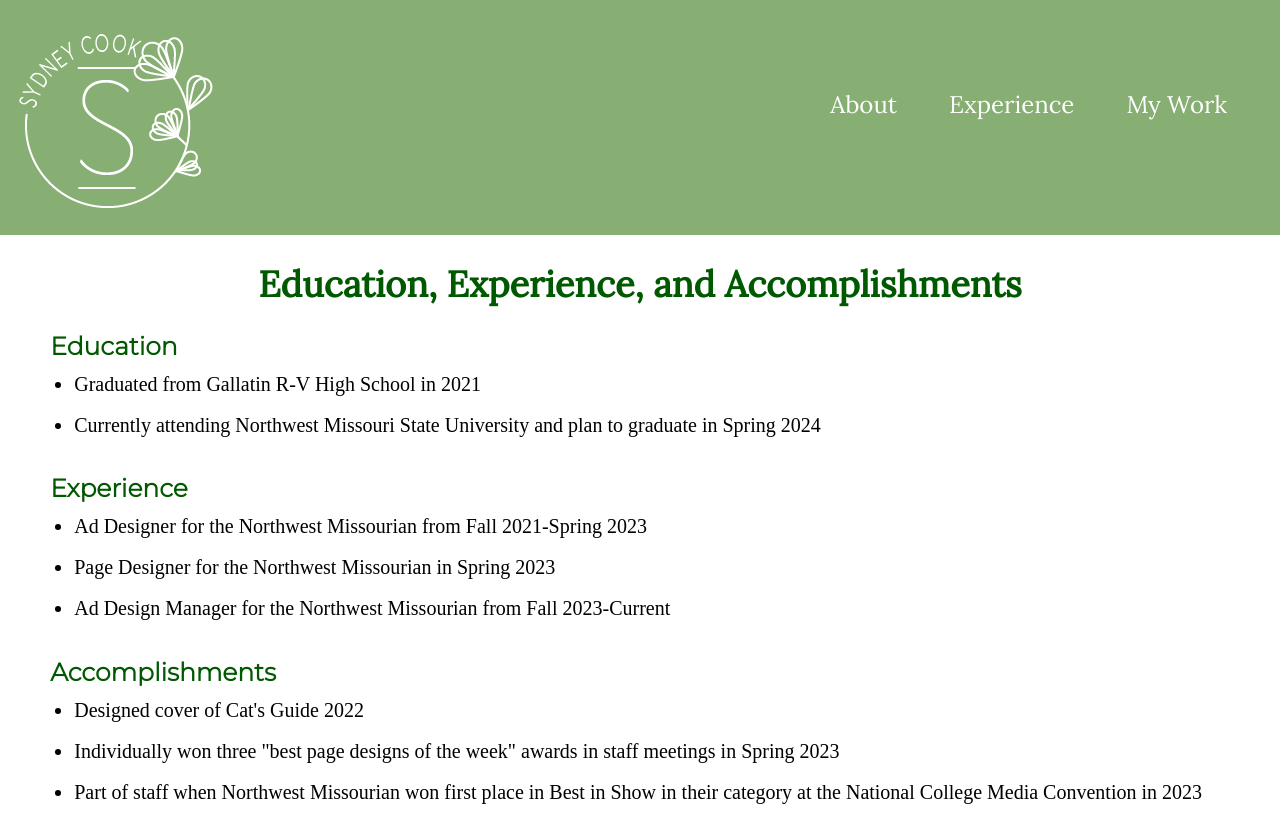
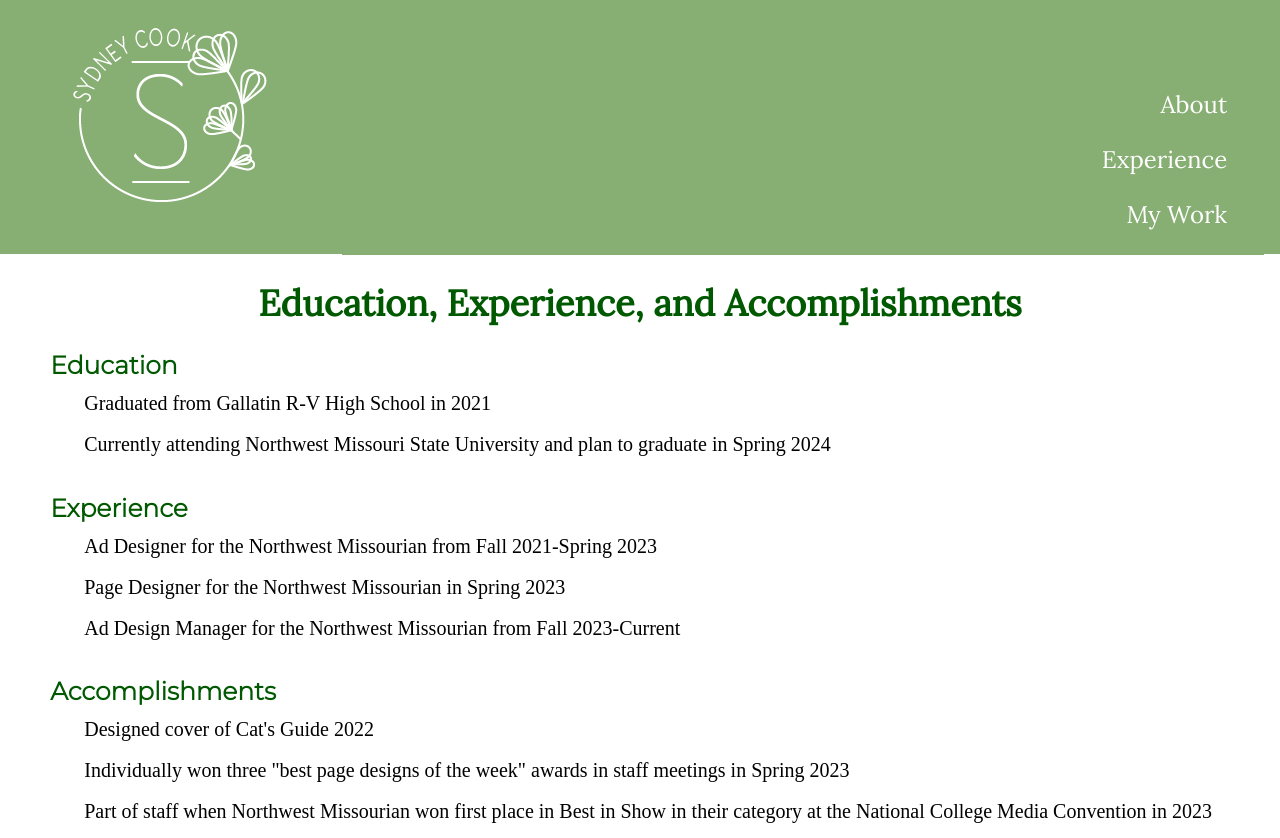
Before and after one commit to 144Sp23/web-project-sydneylcook, a plain HTML site: page experience.html in a window 1280 px wide. Shown: the top 838 px of the page. Drawn offline with Linux system fonts and the light colour scheme.

Commit message:
Update styles.css

```diff
--- a/css/styles.css
+++ b/css/styles.css
@@ -21,13 +21,13 @@ li {
     border: 0;
 }
 
-/* Begin style rules for desktop viewport */
 /* Style rules for main, body, img, and header */
 main {
     background-color: #fff;
     clear: left;
+    font-size: 1.25em;
     padding: 2%;
-    font-size: 1.25em;
+    word-wrap: break-word;
 }
 
 body {
@@ -37,13 +37,6 @@ body {
 img {
     max-width: 100%;
     display: block;
-    margin-top: 2%;
-}
-
-header {
-    width: 25%;
-    float: left;
-    margin-bottom: 2%
 }
 
 /* Style rules for hover links */
@@ -53,32 +46,6 @@ a:hover {
 
 .external-link:hover {
     color: #87ae73;
-}
-
-/* Style rules for navigation */
-nav {
-    width: 70%;
-    float: right;
-    margin: 5em 3em 0 0;
-}
-
-nav ul {
-    list-style-type: none;
-    margin: 0;
-    text-align: right;
-}
-
-nav li {
-    display: inline-block;
-    font-size: 1.75em;
-}
-
-nav li a {
-    display: block;
-    color: #fff;
-    text-align: center;
-    padding: 0.5em 1em;
-    text-decoration: none;
 }
 
 /* Style rules for header fonts */
@@ -112,6 +79,95 @@ footer p {
 footer p a {
     color: #fff;
     text-decoration: none;
+}
+
+/* Begin style rules for mobile viewport */
+/* Style rules for header */
+header {
+    margin-bottom: 2%;
+    position: -webkit-sticky;
+    position: sticky;
+    top: 0;
+    background-color: #87ae73;
+}
+
+header img {
+    margin: 0 auto;
+}
+
+/* Style rules for navigation */
+nav {
+    padding: 1%;
+    margin-bottom: 1%;
+    background-color: #87ae73;
+}
+
+nav ul {
+    list-style-type: none;
+    text-align: center;
+}
+
+nav li {
+    font-size: 1.5em;
+    font-family: 'Lora', serif;
+    border-top: 1px solid #fff;
+}
+
+nav li:first-child {
+    border-top: none;
+}
+
+nav li a {
+    display: block;
+    color: #fff;
+    padding: 0.5em 1em;
+    text-decoration: none;
+}
+
+#experiencelist li {
+    list-style-type: circle;
+    text-indent: 10px;
+    display: block;
+}
+
+/* Media Query for Desktop Viewport */
+@media screen and (min-width: 1015px) {
+
+    /* Desktop Viewport: Style rule for header */
+    header {
+        width: 25%;
+        float: left;
+        padding-bottom: 2%;
+        position: static;
+    }
+
+    /* Desktop Viewport: Style rule for navigation */
+    nav {
+        float: right;
+        width: 70%;
+        margin: 4em 1em 0 0;
+    }
+
+    nav ul {
+        text-align: right;
+    }
+
+    nav li {
+        border: none;
+    }
+
+    nav li a {
+        padding: 0.5em 1em;
+    }
+
+    /* Desktop Viewport: Style rules for main */
+    main {
+        clear: left;
+        padding: 2%;
+    }
+
+    main h1 {
+        font-size: 1.8em;
     }
 
     /* Style rules for my work page */
@@ -184,70 +240,29 @@ footer {
         margin-left: 2%;
     }
 
-/* Begin style rules for mobile viewport */
-/* Style rules for navigation */
+    /* Style rules for navigation
 nav {
-    padding: 1%;
-    margin-bottom: 1%;
+    width: 70%;
+    float: right;
+    margin: 5em 3em 0 0;
 }
 
 nav ul {
     list-style-type: none;
-    text-align: center;
+    margin: 0;
+    text-align: right;
 }
 
 nav li {
-    font-size: 1.5em;
-    font-family: 'Lora', serif;
-    border-top: 1px solid #fff;
-}
-
-nav li:first-child {
-    border-top: none;
+    display: inline-block;
+    font-size: 1.75em;
 }
 
 nav li a {
     display: block;
     color: #fff;
+    text-align: center;
     padding: 0.5em 1em;
     text-decoration: none;
+} */
 }
-
-/* Media Query for Desktop Viewport */
-@media screen and (min-width: 769px) {
-
-    /* Desktop Viewport: Style rule for header */
-    header {
-        width: 25%;
-        float: left;
-        padding-bottom: 0;
-    }
-
-    /* Desktop Viewport: Style rule for navigation */
-    nav {
-        float: right;
-        width: 70%;
-        margin: 4em 1em 0 0;
-    }
-
-    nav ul {
-        text-align: right;
-    }
-
-    nav li {
-        border: none;
-    }
-
-    nav li a {
-        padding: 0.5em 1em;
-    }
-
-    /* Desktop Viewport: Style rules for main */
-    main {
-        clear: left;
-    }
-
-    main h1 {
-        font-size: 1.8em;
-    }
-}
```
Lines whose indentation alone changed are shown as unchanged.
